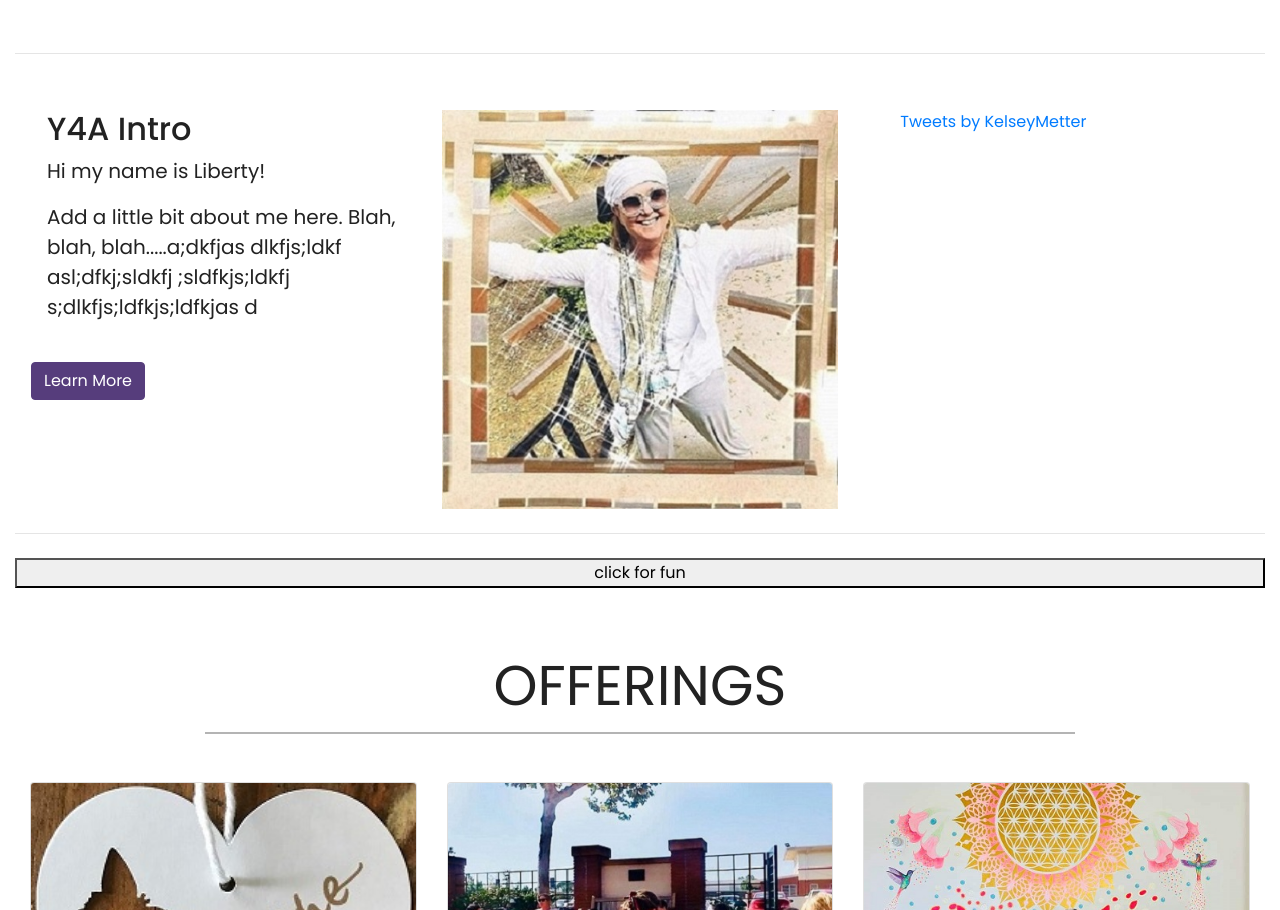
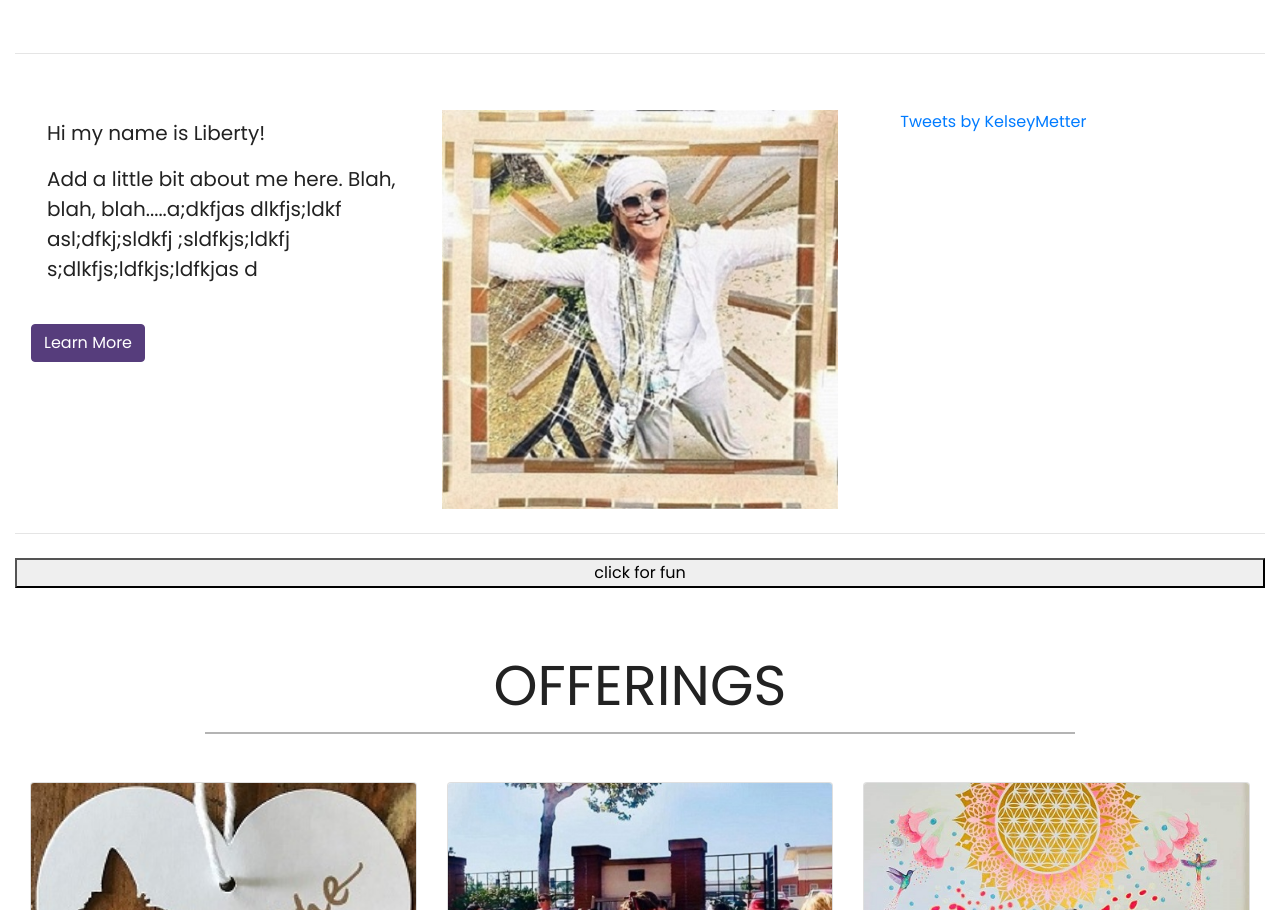
Before and after one commit to KelseyMetter/Yoga-Y4A, a plain HTML site: page index.html in a window 1280 px wide. Shown: the part 1153-2063 px from the top of the page. Drawn offline with nearby package versions, Linux system fonts and the light colour scheme.

Commit message:
Update index.html

```diff
--- a/index.html
+++ b/index.html
@@ -127,7 +127,7 @@
 <div class="container-fluid padding">
 <div class="row padding1">
     <div class="col-lg-4">
-        <h2>Y4A Intro</h2>
+        <h2></h2>
         <p>Hi my name is Liberty!</p>
             <p>Add a little bit about me here. Blah, blah, blah.....a;dkfjas dlkfjs;ldkf asl;dfkj;sldkfj ;sldfkjs;ldkfj s;dlkfjs;ldfkjs;ldfkjas d</p>
             <br>
```
